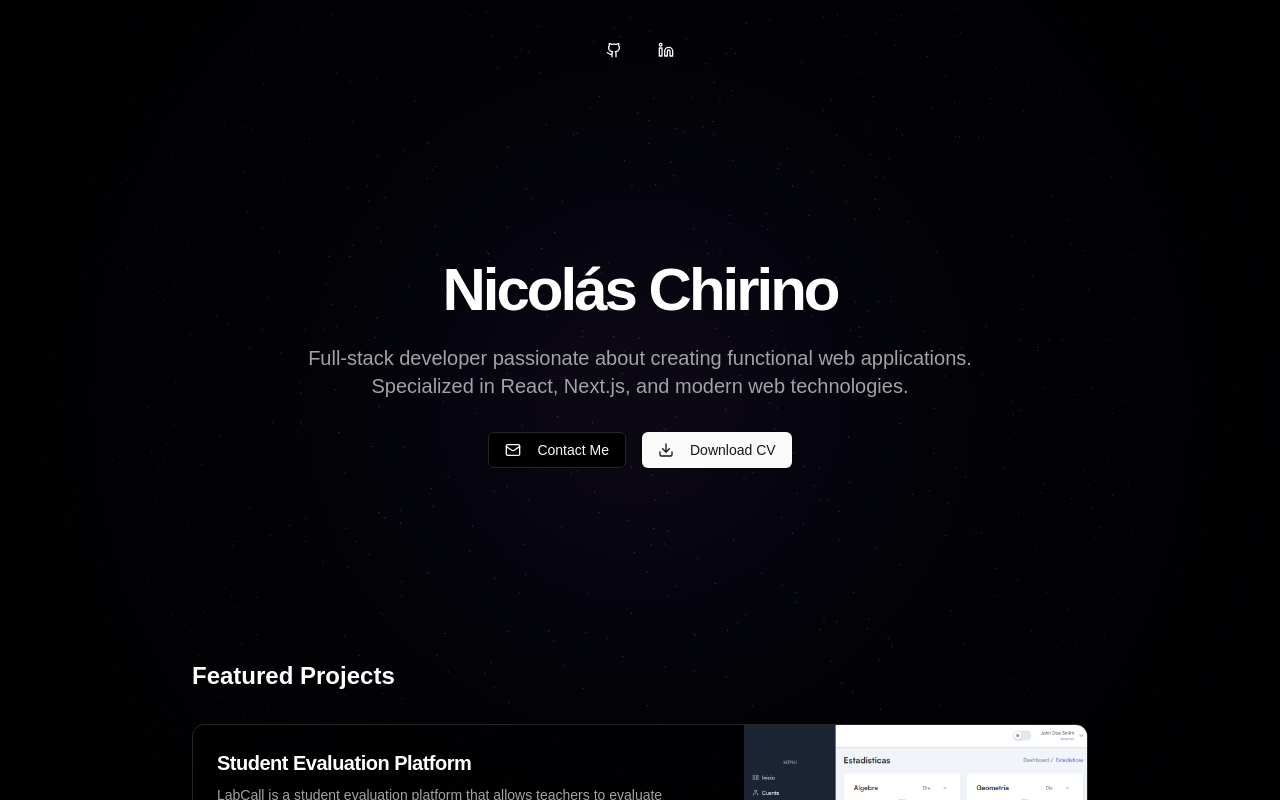
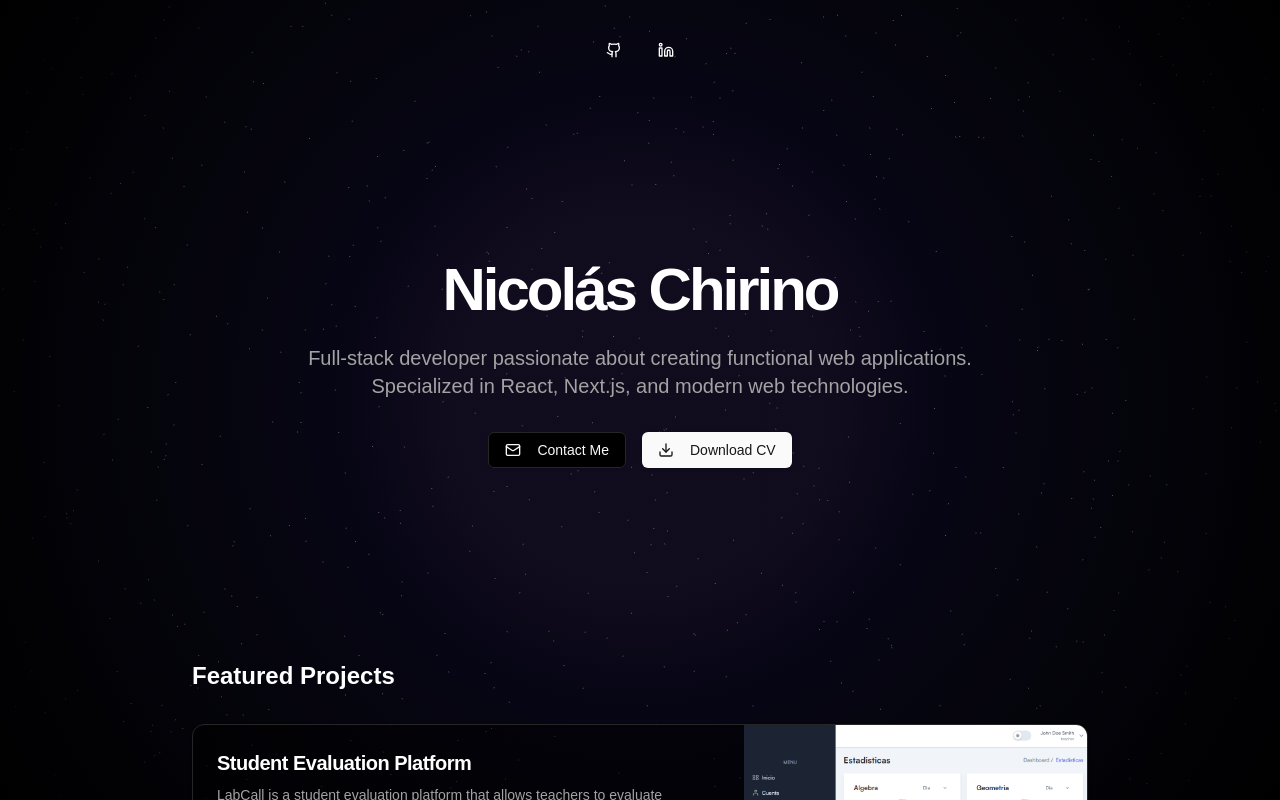
Before and after one commit to nicobrch/nicobrch.github.io, a Next.js app: page / in a window 1280 px wide. Shown: the top 800 px of the page. Built offline with nearby package versions, Linux system fonts and the light colour scheme.

Commit message:
✨ Change background and stars to make it more visible

```diff
--- a/components/gradient-bg.tsx
+++ b/components/gradient-bg.tsx
@@ -1,6 +1,6 @@
 export default function GradientBackground() {
     return (
         <div
-            className="fixed inset-0 bg-[radial-gradient(circle_at_center,rgba(139,92,246,0.08)_10%,rgba(67,56,202,0.07)_25%,rgba(49,46,129,0.06)_40%,rgba(0,0,0,1)_100%)] pointer-events-none"/>
+            className="fixed inset-0 bg-[radial-gradient(circle_at_center,rgba(139,92,246,0.12)_25%,rgba(67,56,202,0.1)_40%,rgba(49,46,129,0.1)_60%,rgba(0,0,0,1)_100%)] pointer-events-none"/>
     )
 }
--- a/components/star-background.tsx
+++ b/components/star-background.tsx
@@ -27,7 +27,7 @@ const StarryBackground = () => {
             color: 0xFFFFFF,
             size: 0.1,
             transparent: true,  // Enable transparency
-            opacity: 0.25       // Set opacity to 50%
+            opacity: 0.35       // Set opacity to 50%
         });
 
         // Generate random star positions
```
